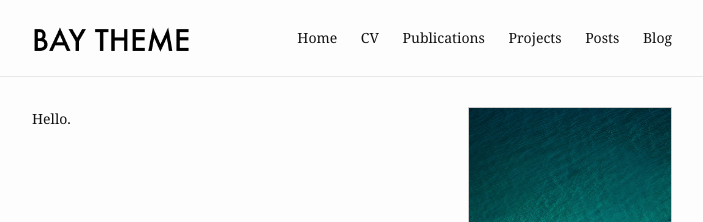
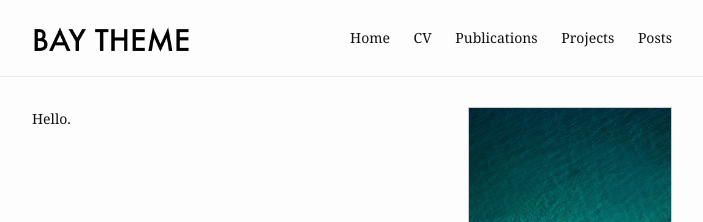
Before and after one commit to laundaryman/clifter0122.github.io, a Jekyll site: the page built from index.md, in a window 1280 px wide. Shown: the top 222 px of the page, without its empty margins (288-991 px from the left). Built offline with Jekyll 4.4.1, drawn with Linux system fonts in a browser that asks for light colours.

Commit message:
Update _config.yml

```diff
--- a/_config.yml
+++ b/_config.yml
@@ -17,7 +17,6 @@ header:
     - name: Publications
     - name: Projects
     - name: Posts
-    - name: Blog
 
 footer:
   show_powered_by: true
```
